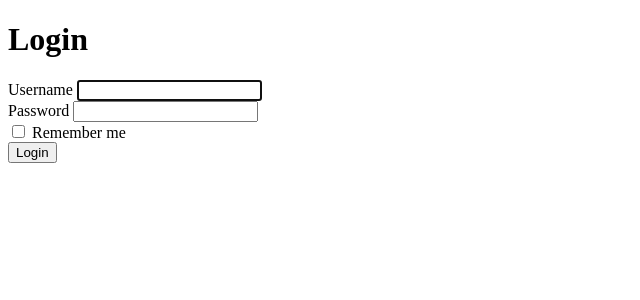
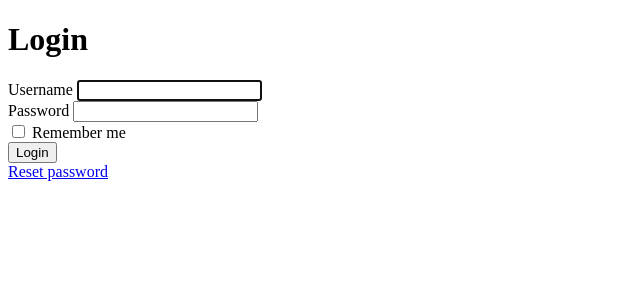
Before and after one commit to six3six/CRF-manager, a Symfony app: template templates/security/login.html.twig in a window 1280 px wide. Shown: the top 300 px of the page, without its empty margins (0-640 px from the left). Run offline with Twig, Linux system fonts and the light colour scheme; the template is opened without the code that fills it, so the values that code supplies are empty; some libraries are stand-ins or nearby versions.

Commit message:
Add reset-password link

```diff
--- a/templates/security/login.html.twig
+++ b/templates/security/login.html.twig
@@ -38,5 +38,6 @@
                 {% trans %}Login{% endtrans %}
             </button>
         </form>
+        <a href="{{ path('app_forgot_password_request') }}">{% trans %}Reset password{% endtrans %}</a>
     </div>
 {% endblock %}
```
